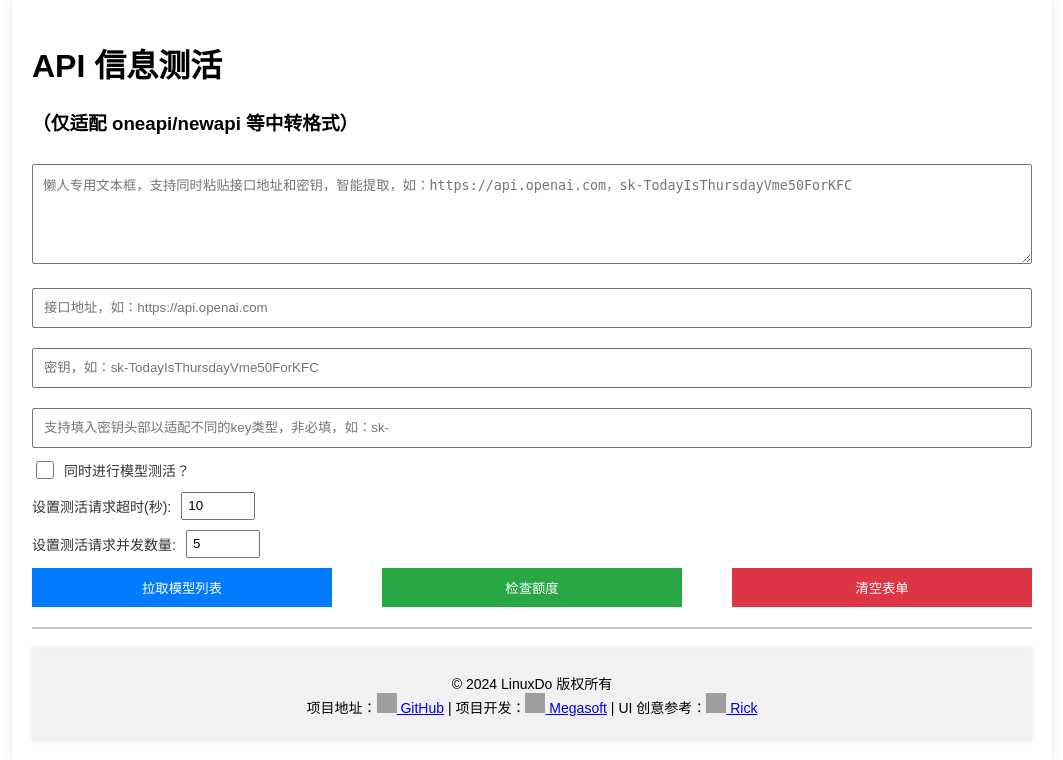
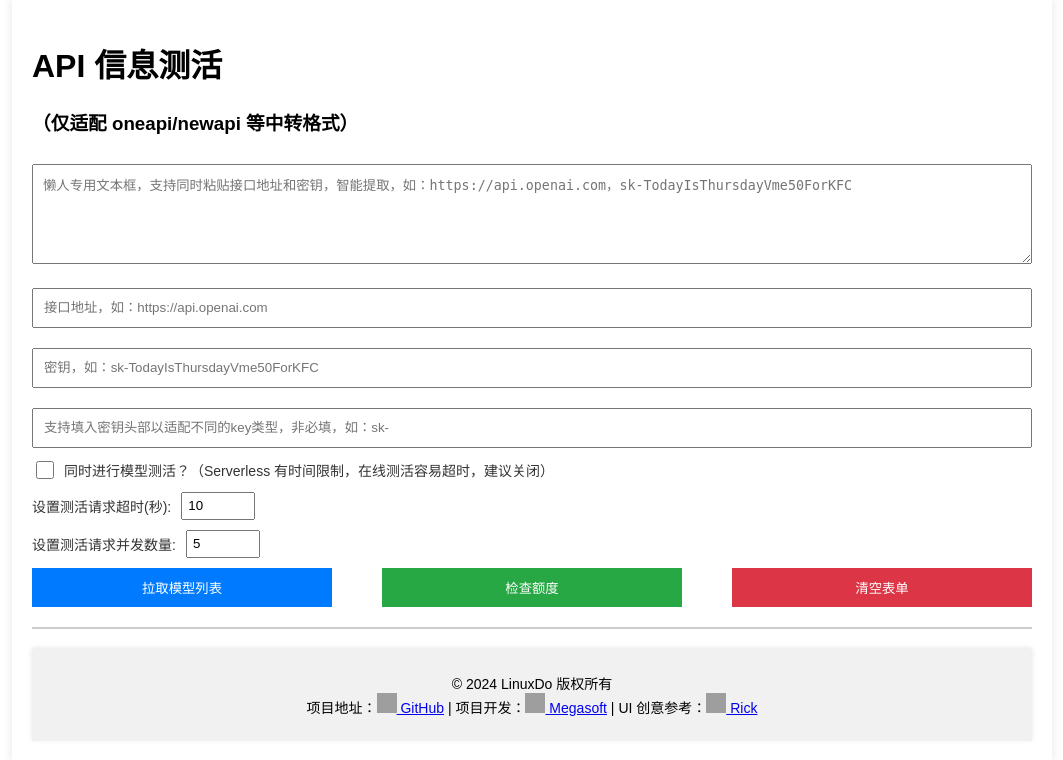
Before and after one commit to QAbot-zh/query-key-app, a Flask app: page / in a window 1280 px wide. Shown: the part 41-801 px from the top of the page, without its empty margins (108-1171 px from the left). Run offline with Flask 2, Linux system fonts and the light colour scheme; grey boxes are pictures that could not be loaded.

Commit message:
添加 Serverless 在线测活（寄）提示

```diff
--- a/templates/index.html
+++ b/templates/index.html
@@ -590,7 +590,7 @@
             <div class="model-health-check-timeout">
                 <div class="model-health-check">
                     <input type="checkbox" id="model_health_check" name="model_health_check">
-                    <label for="model_health_check">同时进行模型测活？</label>
+                    <label for="model_health_check">同时进行模型测活？（Serverless 有时间限制，在线测活容易超时，建议关闭）</label>
                 </div>
                 <div class="model-timeout">
                     <label for="model_timeout">设置测活请求超时(秒):</label>
```
